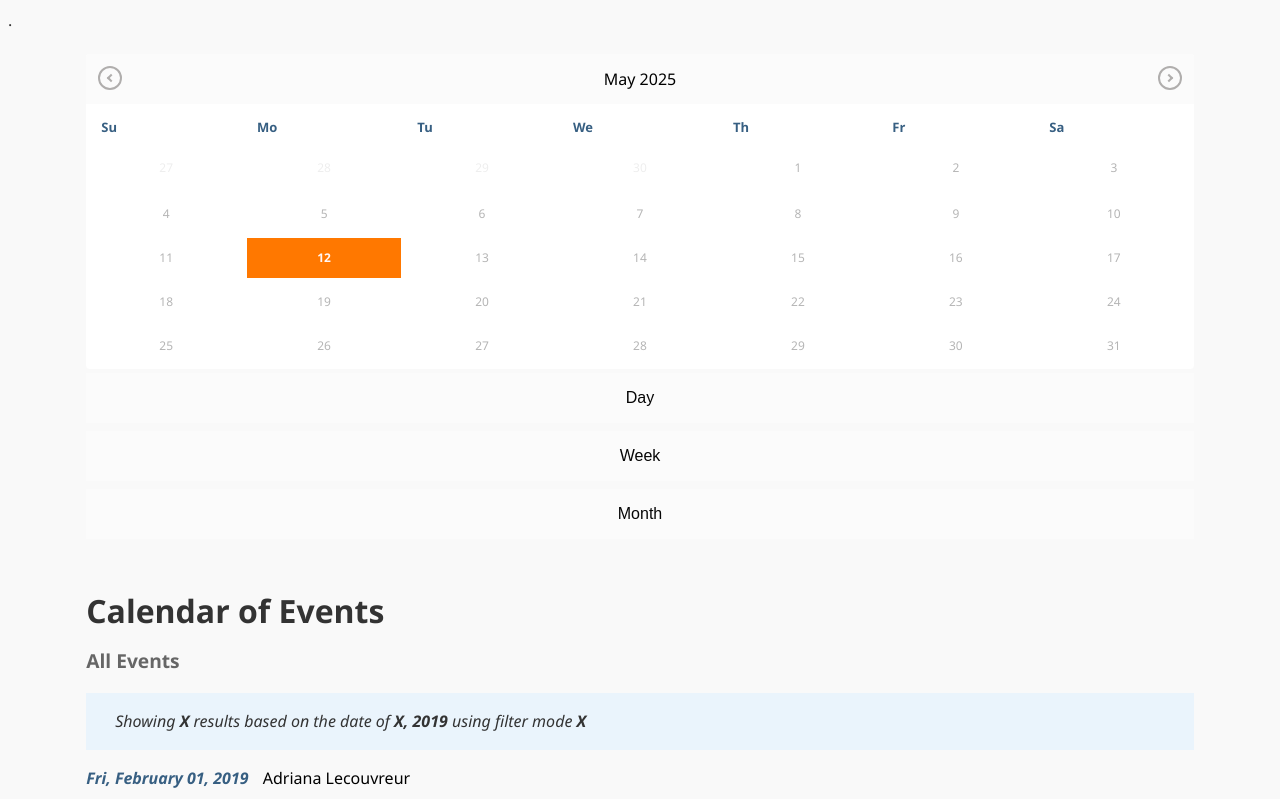
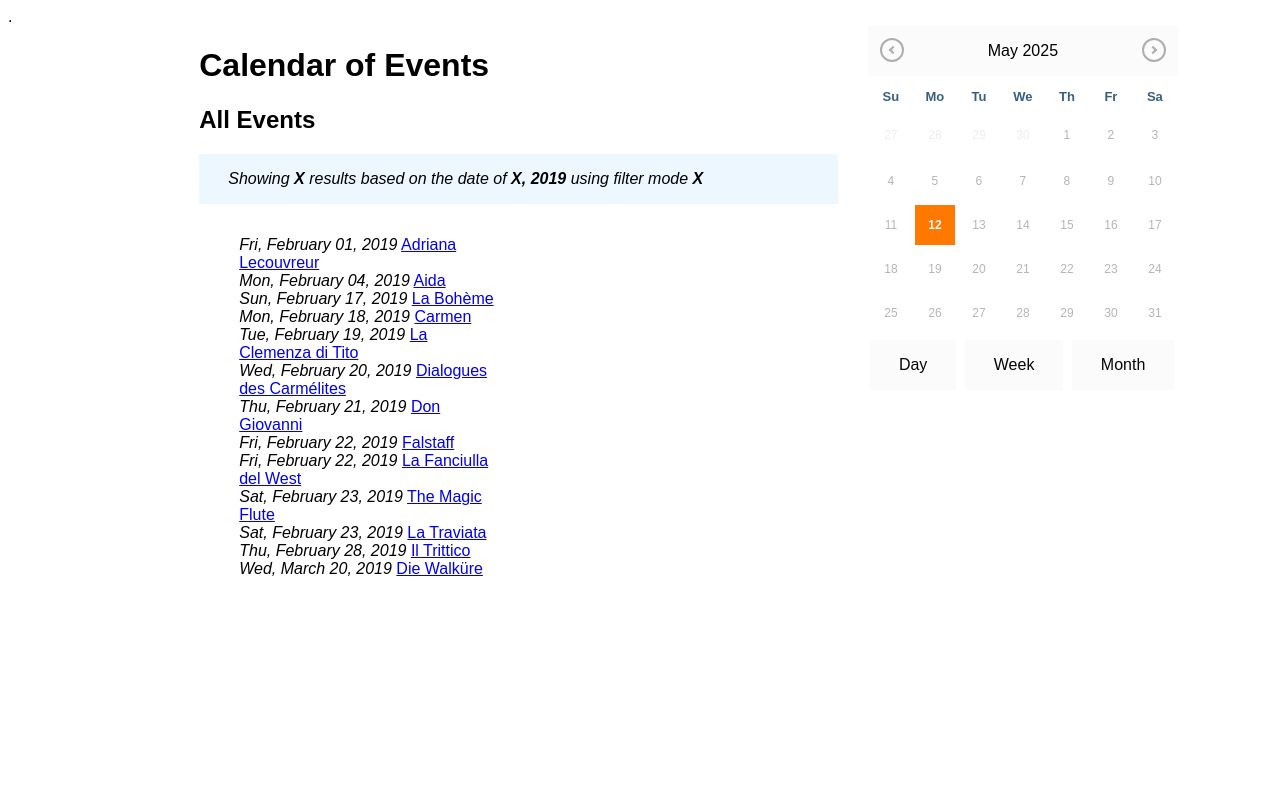
Before and after one commit to agresti/datepicker-integration, a plain HTML site: page index.html in a window 1280 px wide. Shown: the top 799 px of the page. Drawn offline with nearby package versions, Linux system fonts and the light colour scheme.

Commit message:
Update styles.css

```diff
--- a/styles.css
+++ b/styles.css
@@ -1,103 +1,45 @@
-/* === GLOBAL === */
 body {
-  font-family: 'Segoe UI', Tahoma, Geneva, Verdana, sans-serif;
+	font-family: sans-serif;
 	font-size: 1em;
-  background: #f9f9f9;
-  color: #333;
-  line-height: 1.6;
 }
+ul {
+	width: 40%;
+    	float: left;
+}
+main {
 
-main {
-  padding: 20px 0;
 }
-
 p {
 	font-size: 0.8em;
 }
-
-/* === CONTAINER LAYOUT === */
-.container {
-  display: flex;
-  flex-wrap: wrap;
-  justify-content: space-between;
-  gap: 20px;
-  width: 90%;
-  max-width: 1200px;
-  margin: 0 auto;
+ul {
+	list-style-type: none;
 }
-
-.col-left {
-  flex: 1 1 65%;
-  padding-left: 15px;
-  padding-right: 15px;
-}
-
-.col-right {
-  flex: 1 1 30%;
-  padding-left: 15px;
-  padding-right: 15px;
-}
-
-/* === DATEPICKER === */
-#datepicker {
-  width: 100%;
-}
-
-/* === EVENTS LIST === */
-ul {
-  width: 100%;
-  list-style-type: none;
-  padding-left: 0;
-}
-
-ul li {
+.event-nav {
+	float: right;
+    	margin-top: 20px;
     	margin-bottom: 10px;
 }
-
-.eventDate {
-  display: inline-block;
-  font-weight: bold;
-  color: #375f82;
-  margin-right: 10px;
-}
-
-ul li a {
-  color: #000;
-  text-decoration: none;
-}
-
-ul li a:hover {
-  text-decoration: underline;
-  color: #0275da;
-}
-
-/* === HEADERS === */
-h1 {
-  font-size: 2em;
-  color: #333;
-  margin-bottom: 10px;
-}
-
-h2#sub-header {
-  font-size: 1.2em;
-  color: #666;
-  margin-top: 0;
-}
-
-/* === STATISTICS PANEL === */
 #event-statistic {
 	background: #d0e9ff61;
 	padding: 16px 29px;
 	font-size: 16px;
-  font-style: italic;
+	font-style: italic
 }
-
-.dateValOnSelect {
-  margin-top: 10px;
-  font-weight: bold;
+.col-right {
+	left: 75%;
+	position: absolute;
+	padding-left: 15px;
+    	padding-right: 15px;
 }
-
-/* === BUTTONS === */
+.col-left {
+	right: 25%;
+	width: 75%;
+	float: left;
+	position: absolute;
+	padding-left: 15px;
+    	padding-right: 15px;
+}
 .button {
 	background-color: #fbfbfb;
     	border: none;
@@ -107,34 +49,46 @@ h2#sub-header {
     	text-decoration: none;
     	display: inline-block;
     	font-size: 16px;
-  margin: 4px 0;
+    	margin: 4px 2px;
+    	-webkit-transition-duration: 0.4s;
     	transition-duration: 0.4s;
     	cursor: pointer;
-  width: 100%;
 }
-
 .button:hover {
     	background-color: #375f82;
   	color: white;
 }
-
-/* === DATEPICKER CUSTOM STYLES === */
-.ui-datepicker {
+.week-on-click {
+	background-color: red;
+}
+.container {
+	position: relative;
+    	padding-left: 15px;
+    	padding-right: 15px;
+    	margin: 0 auto;
+    	width: 65%;
+}
+.dateValOnSelect {
+	position: absolute;
+}
+#datepicker {
+    float: right;
+}
+ .calendar {
+	 width: 280px;
+	 margin: -100px 0px 0px 0px;
 	 background: #fff;
 	 border-radius: 4px;
 	 overflow: hidden;
 }
-
  .ui-datepicker-header {
 	 height: 50px;
 	 line-height: 50px;
-  color: #000;
+	 color: #000000;
 	 background: #fbfbfb;
 	 margin-bottom: 10px;
 }
-
-.ui-datepicker-prev,
-.ui-datepicker-next {
+ .ui-datepicker-prev, .ui-datepicker-next {
 	 width: 20px;
 	 height: 20px;
 	 text-indent: 9999px;
@@ -144,19 +98,23 @@ h2#sub-header {
 	 overflow: hidden;
 	 margin-top: 12px;
 }
-
  .ui-datepicker-prev {
 	 float: left;
 	 margin-left: 12px;
 }
-
+ .ui-datepicker-prev:after {
+	 transform: rotate(45deg);
+	 margin: -43px 0px 0px 8px;
+}
  .ui-datepicker-next {
 	 float: right;
 	 margin-right: 12px;
 }
-
-.ui-datepicker-prev:after,
  .ui-datepicker-next:after {
+	 transform: rotate(-135deg);
+	 margin: -43px 0px 0px 6px;
+}
+ .ui-datepicker-prev:after, .ui-datepicker-next:after {
 	 content: '';
 	 position: absolute;
 	 display: block;
@@ -165,33 +123,16 @@ h2#sub-header {
 	 border-left: 2px solid #b0aead;
 	 border-bottom: 2px solid #b0aead;
 }
-
-.ui-datepicker-prev:after {
-  transform: rotate(45deg);
-  margin: -43px 0px 0px 8px;
-}
-
-.ui-datepicker-next:after {
-  transform: rotate(-135deg);
-  margin: -43px 0px 0px 6px;
-}
-
-.ui-datepicker-prev:hover,
-.ui-datepicker-next:hover,
-.ui-datepicker-prev:hover:after,
-.ui-datepicker-next:hover:after {
+ .ui-datepicker-prev:hover, .ui-datepicker-next:hover, .ui-datepicker-prev:hover:after, .ui-datepicker-next:hover:after {
 	 border-color: #0275da;
 }
-
  .ui-datepicker-title {
 	 text-align: center;
 }
-
  .ui-datepicker-calendar {
 	 width: 100%;
 	 text-align: center;
 }
-
  .ui-datepicker-calendar thead tr th span {
 	 display: block;
 	 width: 40px;
@@ -199,7 +140,6 @@ h2#sub-header {
 	 margin-bottom: 5px;
 	 font-size: 13px;
 }
-
  .ui-state-default {
 	 display: block;
 	 text-decoration: none;
@@ -207,35 +147,19 @@ h2#sub-header {
 	 line-height: 40px;
 	 font-size: 12px;
 }
-
  .ui-state-default:hover {
-  background: rgba(0, 0, 0, 0.02);
+	background: rgba(0,0,0,0.02);
 	color: black;
 }
-
  .ui-state-highlight {
 	 color: #000000;
 	 font-weight: bold;
 }
-
  .ui-state-active {
 	color: #fff6f6;
     	background: #ff7800;
 }
-
  .ui-datepicker-unselectable .ui-state-default {
 	color: #eee;
 	border: 2px solid transparent;
 }
-
-/* === RESPONSIVE === */
-@media (max-width: 768px) {
-  .container {
-    flex-direction: column;
-  }
-
-  .col-left,
-  .col-right {
-    flex: 1 1 100%;
-  }
-}
```
Lines whose indentation alone changed are shown as unchanged.
